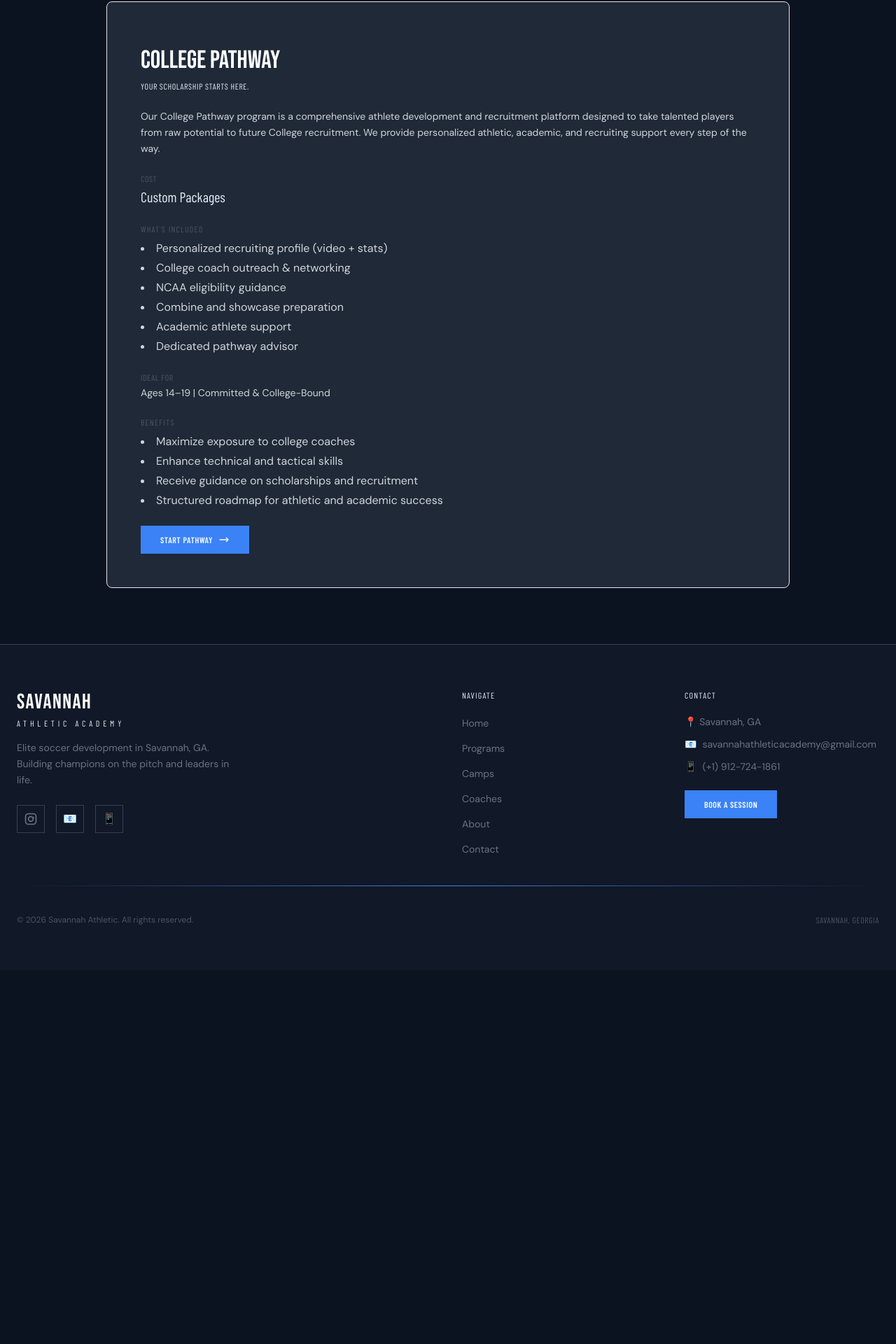
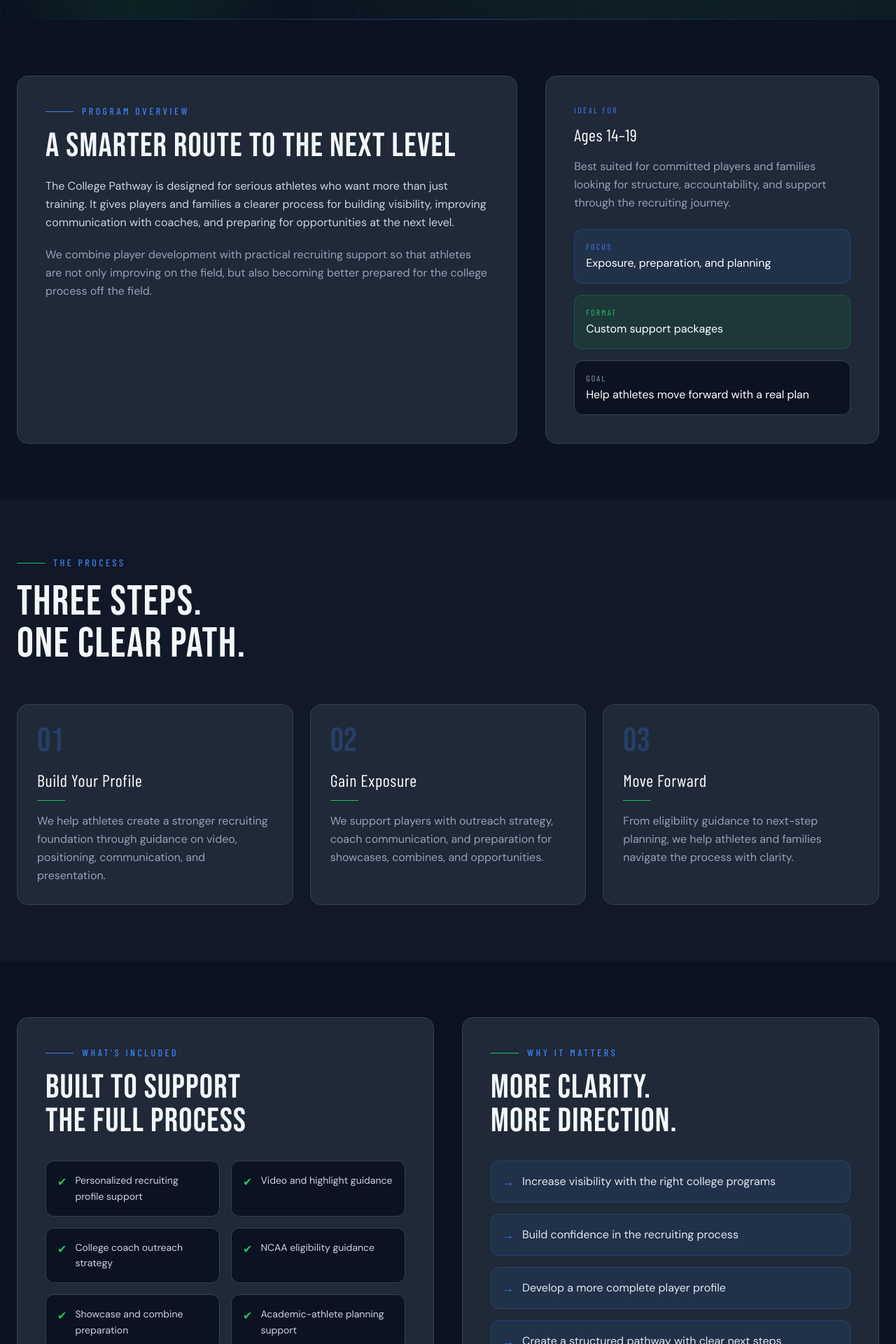
Before and after one commit to savannahathleticacademy-sys/savannah-athletic, a React (Vite) app: page /college-pathway in a window 1280 px wide. Shown: the part 534-2454 px from the top of the page at 70% size. Before the commit the page ends 1920 px from the top, so only its background shows below. Built offline with nearby package versions, Linux system fonts and the light colour scheme; a web font is replaced by a local one.

Commit message:
Update PathToCollege.jsx

```diff
--- a/src/PathToCollege.jsx
+++ b/src/PathToCollege.jsx
@@ -1,35 +1,43 @@
 import { useState } from 'react'
 import PageHero from './PageHero.jsx'
+
+const steps = [
+  {
+    number: '01',
+    title: 'Build Your Profile',
+    text: 'We help athletes create a stronger recruiting foundation through guidance on video, positioning, communication, and presentation.',
+  },
+  {
+    number: '02',
+    title: 'Gain Exposure',
+    text: 'We support players with outreach strategy, coach communication, and preparation for showcases, combines, and opportunities.',
+  },
+  {
+    number: '03',
+    title: 'Move Forward',
+    text: 'From eligibility guidance to next-step planning, we help athletes and families navigate the process with clarity.',
+  },
+]
+
+const includedItems = [
+  'Personalized recruiting profile support',
+  'Video and highlight guidance',
+  'College coach outreach strategy',
+  'NCAA eligibility guidance',
+  'Showcase and combine preparation',
+  'Academic-athlete planning support',
+]
+
+const benefits = [
+  'Increase visibility with the right college programs',
+  'Build confidence in the recruiting process',
+  'Develop a more complete player profile',
+  'Create a structured pathway with clear next steps',
+]
 
 export default function PathToCollege() {
   const [showForm, setShowForm] = useState(false)
   const [result, setResult] = useState('')
-
-  const program = {
-    id: 'college-pathway',
-    tag: '',
-    title: 'College Pathway',
-    tagline: 'Your Scholarship Starts Here.',
-    price: 'Custom Packages',
-    description:
-      'Our College Pathway program is a comprehensive athlete development and recruitment platform designed to take talented players from raw potential to future College recruitment. We provide personalized athletic, academic, and recruiting support every step of the way.',
-    details: [
-      'Personalized recruiting profile (video + stats)',
-      'College coach outreach & networking',
-      'NCAA eligibility guidance',
-      'Combine and showcase preparation',
-      'Academic athlete support',
-      'Dedicated pathway advisor',
-    ],
-    ideal: 'Ages 14–19 | Committed & College-Bound',
-    benefits: [
-      'Maximize exposure to college coaches',
-      'Enhance technical and tactical skills',
-      'Receive guidance on scholarships and recruitment',
-      'Structured roadmap for athletic and academic success',
-    ],
-    cta: 'Start Pathway',
-  }
 
   const onSubmit = async (event) => {
     event.preventDefault()
@@ -38,6 +46,7 @@ export default function PathToCollege() {
     const formData = new FormData(event.target)
     const first = formData.get('first_name')
     const last = formData.get('last_name')
+
     formData.append('name', `${first} ${last}`)
     formData.append('program', 'College Pathway')
     formData.append('access_key', '32de9cfe-9a49-44e1-adb9-018b5c1f24b6')
@@ -74,89 +83,289 @@ export default function PathToCollege() {
   return (
     <div>
       <PageHero
-        label="Programs"
+        label="College Pathway"
         title={
           <>
             PATH TO <span className="text-gradient-gold">COLLEGE</span>
           </>
         }
-        subtitle="Your roadmap from athlete to college scholarship."
-      />
+        subtitle="A structured pathway for ambitious players who want guidance, exposure, and support through the recruiting process."
+      >
+        <div className="flex flex-col sm:flex-row gap-4">
+          <button
+            type="button"
+            onClick={() => setShowForm(true)}
+            className="btn-primary justify-center"
+          >
+            Start Your Pathway
+          </button>
 
-      <section className="py-20 bg-pitch-black">
-        <div className="max-w-5xl mx-auto px-4 sm:px-6 space-y-12">
-          <div className="border border-gold/30 bg-pitch-card overflow-hidden p-8 lg:p-12 rounded-lg">
-            <div className="mb-6">
-              <div className="font-display text-7xl text-gold opacity-20 leading-none mb-4">{program.tag}</div>
-              <h2 className="font-display text-4xl text-white mb-2">{program.title}</h2>
-              <div className="font-heading tracking-wider uppercase text-xs text-gold mb-6">{program.tagline}</div>
-              <p className="text-gray-300 text-sm leading-relaxed">{program.description}</p>
+          <a href="#pathway-details" className="btn-outline justify-center">
+            Explore the Process
+          </a>
+        </div>
+      </PageHero>
+
+      {/* OVERVIEW */}
+      <section id="pathway-details" className="py-20 bg-pitch-black">
+        <div className="max-w-7xl mx-auto px-4 sm:px-6">
+          <div className="grid grid-cols-1 lg:grid-cols-[1.2fr_0.8fr] gap-10">
+            <div className="rounded-2xl border border-pitch-border bg-pitch-card p-8 md:p-10">
+              <div className="flex items-center gap-3 mb-4">
+                <div className="w-10 h-px bg-blue" />
+                <span className="section-label">Program Overview</span>
+              </div>
+
+              <h2 className="display-heading text-4xl md:text-5xl mb-5">
+                A SMARTER ROUTE TO THE NEXT LEVEL
+              </h2>
+
+              <p className="text-slate-300 leading-relaxed mb-5">
+                The College Pathway is designed for serious athletes who want more than
+                just training. It gives players and families a clearer process for building
+                visibility, improving communication with coaches, and preparing for
+                opportunities at the next level.
+              </p>
+
+              <p className="text-slate-400 leading-relaxed">
+                We combine player development with practical recruiting support so that
+                athletes are not only improving on the field, but also becoming better
+                prepared for the college process off the field.
+              </p>
             </div>
 
-            <div className="mb-6">
-              <h3 className="text-gray-600 text-xs font-heading tracking-wider uppercase mb-1">Cost</h3>
-              <div className="font-heading text-xl text-gold">{program.price}</div>
+            <div className="rounded-2xl border border-pitch-border bg-pitch-card p-8 md:p-10">
+              <div className="text-blue text-xs font-heading tracking-[0.2em] uppercase mb-3">
+                Ideal For
+              </div>
+
+              <h3 className="font-heading text-2xl text-white mb-4 tracking-wide">
+                Ages 14–19
+              </h3>
+
+              <p className="text-slate-400 leading-relaxed mb-6">
+                Best suited for committed players and families looking for structure,
+                accountability, and support through the recruiting journey.
+              </p>
+
+              <div className="space-y-4">
+                <div className="rounded-xl border border-blue/20 bg-blue/10 p-4">
+                  <div className="text-blue text-xs font-heading tracking-[0.18em] uppercase mb-1">
+                    Focus
+                  </div>
+                  <div className="text-white">Exposure, preparation, and planning</div>
+                </div>
+
+                <div className="rounded-xl border border-green/20 bg-green/10 p-4">
+                  <div className="text-green text-xs font-heading tracking-[0.18em] uppercase mb-1">
+                    Format
+                  </div>
+                  <div className="text-white">Custom support packages</div>
+                </div>
+
+                <div className="rounded-xl border border-pitch-border bg-pitch-black p-4">
+                  <div className="text-slate-400 text-xs font-heading tracking-[0.18em] uppercase mb-1">
+                    Goal
+                  </div>
+                  <div className="text-white">Help athletes move forward with a real plan</div>
+                </div>
+              </div>
+            </div>
+          </div>
+        </div>
+      </section>
+
+      {/* 3 STEP PROCESS */}
+      <section className="py-20 bg-pitch-dark">
+        <div className="max-w-7xl mx-auto px-4 sm:px-6">
+          <div className="flex items-center gap-3 mb-4">
+            <div className="w-10 h-px bg-green" />
+            <span className="section-label">The Process</span>
+          </div>
+
+          <h2 className="display-heading text-4xl md:text-6xl mb-14">
+            THREE STEPS.
+            <br />
+            ONE CLEAR PATH.
+          </h2>
+
+          <div className="grid grid-cols-1 md:grid-cols-3 gap-6">
+            {steps.map((step) => (
+              <div
+                key={step.number}
+                className="rounded-2xl border border-pitch-border bg-pitch-card p-7 hover:border-blue/40 transition-all duration-300"
+              >
+                <div className="font-display text-5xl text-blue/25 mb-4">{step.number}</div>
+                <h3 className="font-heading text-2xl text-white mb-3 tracking-wide">
+                  {step.title}
+                </h3>
+                <div className="w-10 h-px bg-green mb-4" />
+                <p className="text-slate-400 leading-relaxed">{step.text}</p>
+              </div>
+            ))}
+          </div>
+        </div>
+      </section>
+
+      {/* INCLUDED + BENEFITS */}
+      <section className="py-20 bg-pitch-black">
+        <div className="max-w-7xl mx-auto px-4 sm:px-6 grid grid-cols-1 lg:grid-cols-2 gap-10">
+          <div className="rounded-2xl border border-pitch-border bg-pitch-card p-8 md:p-10">
+            <div className="flex items-center gap-3 mb-4">
+              <div className="w-10 h-px bg-blue" />
+              <span className="section-label">What’s Included</span>
             </div>
 
-            <div className="mb-6">
-              <h3 className="text-gray-600 text-xs font-heading tracking-widest uppercase mb-2">What's Included</h3>
-              <ul className="list-disc list-inside text-gray-300 space-y-1">
-                {program.details.map((d) => (
-                  <li key={d}>{d}</li>
-                ))}
-              </ul>
+            <h2 className="display-heading text-4xl md:text-5xl mb-8">
+              BUILT TO SUPPORT
+              <br />
+              THE FULL PROCESS
+            </h2>
+
+            <div className="grid grid-cols-1 sm:grid-cols-2 gap-4">
+              {includedItems.map((item) => (
+                <div
+                  key={item}
+                  className="rounded-xl border border-pitch-border bg-pitch-black p-4 text-slate-300"
+                >
+                  <div className="flex items-start gap-3">
+                    <span className="text-green mt-0.5">✔</span>
+                    <span className="leading-relaxed text-sm">{item}</span>
+                  </div>
+                </div>
+              ))}
+            </div>
+          </div>
+
+          <div className="rounded-2xl border border-pitch-border bg-pitch-card p-8 md:p-10">
+            <div className="flex items-center gap-3 mb-4">
+              <div className="w-10 h-px bg-green" />
+              <span className="section-label">Why It Matters</span>
             </div>
 
-            <div className="mb-6">
-              <h3 className="text-gray-600 text-xs font-heading tracking-wider uppercase mb-1">Ideal For</h3>
-              <div className="text-gray-300 text-sm">{program.ideal}</div>
+            <h2 className="display-heading text-4xl md:text-5xl mb-8">
+              MORE CLARITY.
+              <br />
+              MORE DIRECTION.
+            </h2>
+
+            <div className="space-y-4">
+              {benefits.map((benefit) => (
+                <div
+                  key={benefit}
+                  className="rounded-xl border border-blue/20 bg-blue/10 p-4"
+                >
+                  <div className="flex items-start gap-3">
+                    <span className="text-blue mt-0.5">→</span>
+                    <span className="text-slate-200 leading-relaxed">{benefit}</span>
+                  </div>
+                </div>
+              ))}
             </div>
 
-            <div className="mb-6">
-              <h3 className="text-gray-600 text-xs font-heading tracking-widest uppercase mb-2">Benefits</h3>
-              <ul className="list-disc list-inside text-gray-300 space-y-1">
-                {program.benefits.map((b) => (
-                  <li key={b}>{b}</li>
-                ))}
-              </ul>
+            <div className="mt-8 rounded-xl border border-pitch-border bg-pitch-black p-5">
+              <div className="text-slate-400 text-sm leading-relaxed">
+                Every athlete’s pathway looks different. Our goal is to give players and
+                families structure, confidence, and better decision-making throughout the journey.
+              </div>
             </div>
+          </div>
+        </div>
+      </section>
 
-            <div className="mt-6">
-              <button
-                type="button"
-                onClick={() => setShowForm(!showForm)}
-                className="btn-primary flex items-center gap-2 text-xs"
-              >
-                {program.cta}
-                <svg className="w-4 h-4" fill="none" viewBox="0 0 24 24" stroke="currentColor">
-                  <path strokeLinecap="round" strokeLinejoin="round" strokeWidth={2} d="M17 8l4 4m0 0l-4 4m4-4H3" />
-                </svg>
-              </button>
+      {/* FORM SECTION */}
+      <section className="py-20 bg-pitch-dark">
+        <div className="max-w-5xl mx-auto px-4 sm:px-6">
+          <div className="rounded-3xl border border-pitch-border bg-pitch-card p-8 md:p-12 relative overflow-hidden">
+            <div className="absolute inset-0 bg-gradient-to-r from-blue/10 via-transparent to-green/10 pointer-events-none" />
+
+            <div className="relative z-10">
+              <div className="flex items-center gap-3 mb-4">
+                <div className="w-10 h-px bg-blue" />
+                <span className="section-label">Start Here</span>
+              </div>
+
+              <h2 className="display-heading text-4xl md:text-5xl mb-4">
+                LET’S BUILD YOUR PATHWAY
+              </h2>
+
+              <p className="text-slate-400 max-w-2xl mb-8 leading-relaxed">
+                Fill out the form below and we’ll reach out with more information about the
+                process, support options, and next steps.
+              </p>
+
+              {!showForm ? (
+                <button
+                  type="button"
+                  onClick={() => setShowForm(true)}
+                  className="btn-primary"
+                >
+                  Open Inquiry Form
+                </button>
+              ) : (
+                <form onSubmit={onSubmit} className="space-y-5">
+                  <div className="grid grid-cols-1 md:grid-cols-2 gap-4">
+                    <input
+                      type="text"
+                      name="first_name"
+                      placeholder="First Name"
+                      required
+                      className="p-3 rounded-lg bg-pitch-black border border-pitch-border text-white"
+                    />
+                    <input
+                      type="text"
+                      name="last_name"
+                      placeholder="Last Name"
+                      required
+                      className="p-3 rounded-lg bg-pitch-black border border-pitch-border text-white"
+                    />
+                    <input
+                      type="date"
+                      name="date_of_birth"
+                      className="p-3 rounded-lg bg-pitch-black border border-pitch-border text-white"
+                    />
+                    <input
+                      type="text"
+                      name="class_year"
+                      placeholder="Class Year"
+                      className="p-3 rounded-lg bg-pitch-black border border-pitch-border text-white"
+                    />
+                    <input
+                      type="text"
+                      name="position"
+                      placeholder="Position"
+                      className="p-3 rounded-lg bg-pitch-black border border-pitch-border text-white"
+                    />
+                    <input
+                      type="email"
+                      name="email"
+                      placeholder="Email"
+                      required
+                      className="p-3 rounded-lg bg-pitch-black border border-pitch-border text-white"
+                    />
+                    <input
+                      type="tel"
+                      name="phone"
+                      placeholder="Phone Number"
+                      className="p-3 rounded-lg bg-pitch-black border border-pitch-border text-white md:col-span-2"
+                    />
+                  </div>
+
+                  <textarea
+                    name="message"
+                    placeholder="Tell us more about your goals"
+                    className="w-full p-3 rounded-lg bg-pitch-black border border-pitch-border text-white min-h-[120px]"
+                  />
+
+                  <div className="flex flex-col sm:flex-row sm:items-center gap-4">
+                    <button type="submit" className="btn-primary">
+                      Submit Inquiry
+                    </button>
+                    <span className="text-white">{result}</span>
+                  </div>
+                </form>
+              )}
             </div>
-
-            {showForm && (
-              <form onSubmit={onSubmit} className="mt-8 bg-pitch-dark p-6 rounded-lg space-y-4 text-gray-300">
-                <h3 className="text-xl font-display mb-4">Learn More About the Process</h3>
-
-                <div className="grid grid-cols-1 md:grid-cols-2 gap-4">
-                  <input type="text" name="first_name" placeholder="First Name" required className="p-2 rounded bg-pitch-card border border-gray-600" />
-                  <input type="text" name="last_name" placeholder="Last Name" required className="p-2 rounded bg-pitch-card border border-gray-600" />
-                  <input type="date" name="date_of_birth" placeholder="Date of Birth" className="p-2 rounded bg-pitch-card border border-gray-600" />
-                  <input type="text" name="class_year" placeholder="Class Year" className="p-2 rounded bg-pitch-card border border-gray-600" />
-                  <input type="text" name="position" placeholder="Position" className="p-2 rounded bg-pitch-card border border-gray-600" />
-                  <input type="email" name="email" placeholder="Email" required className="p-2 rounded bg-pitch-card border border-gray-600" />
-                  <input type="tel" name="phone" placeholder="Phone Number" className="p-2 rounded bg-pitch-card border border-gray-600" />
-                </div>
-
-                <textarea name="message" placeholder="Extra details" className="w-full p-2 rounded bg-pitch-card border border-gray-600" />
-
-                <button type="submit" className="btn-primary mt-4">
-                  Submit
-                </button>
-
-                <span className="text-white mt-4 block">{result}</span>
-              </form>
-            )}
           </div>
         </div>
       </section>
```
